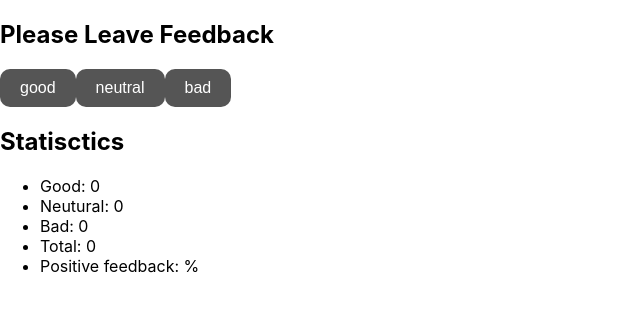
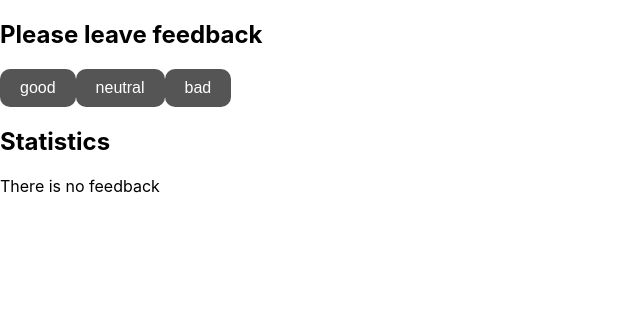
Before and after one commit to vazhavazh/goit-react-hw-02-feedback, a React (Create React App) app: page / in a window 1280 px wide. Shown: the top 312 px of the page, without its empty margins (0-640 px from the left). Built offline with nearby package versions, Linux system fonts and the light colour scheme.

Commit message:
1st finished with out styles

```diff
--- a/package.json
+++ b/package.json
@@ -4,7 +4,7 @@
   "private": true,
   "homepage": "https://goitacademy.github.io/react-homework-template/",
   "dependencies": {
-    "@emotion/react": "^11.10.6",
+    "@emotion/styled": "^11.10.6",
     "@testing-library/jest-dom": "^5.16.3",
     "@testing-library/react": "^12.1.4",
     "@testing-library/user-event": "^13.5.0",
@@ -40,6 +40,7 @@
     ]
   },
   "devDependencies": {
+    "@emotion/react": "^11.10.6",
     "prettier": "2.8.4"
   }
 }
--- a/src/App.jsx
+++ b/src/App.jsx
@@ -4,6 +4,9 @@ import { Statistics } from './components/Statistics/Statistics';
 
 import {FeedbackOptions} from './components/FeedbackOptions/FeedbackOptions'
 
+import { Section } from './components/Section/Section'
+
+import {Notification} from './components/Notification/Notification'
 
 export class App extends Component {
   static defaultProps = {};
@@ -40,12 +43,16 @@ export class App extends Component {
     const { good, neutral, bad } = this.state;
     return (
       <div>
-        <h2>Please Leave Feedback</h2>
+        <Section title="Please leave feedback">
           <FeedbackOptions
             options={Object.keys(this.state)}
             onLeaveFeedback={this.onLeaveFeedback}
           />
+        </Section>
 
+        <Section title="Statistics">
+          {this.countTotalFeedback() > 0
+            ? (
             <Statistics
             good={good}
             neutral={neutral}
@@ -53,6 +60,9 @@ export class App extends Component {
             total={this.countTotalFeedback()}
             positivePercentage={this.countPositiveFeedbackPercentage()}
           />
+          ):(<Notification message="There is no feedback" />)}
+
+        </Section>
       </div>
     );
   }
--- /dev/null
+++ b/src/components/Notification/Notification.jsx
@@ -0,0 +1,3 @@
+export const Notification = ({ message }) => {
+    return <span>{message}</span>;
+}
--- /dev/null
+++ b/src/components/Section/Section.jsx
@@ -0,0 +1,9 @@
+
+export const Section = ({ title, children }) => {
+    return (
+      <>
+            <h2>{title}</h2>
+            {children}
+      </>
+    );
+}
--- a/src/components/Statistics/Statistics.jsx
+++ b/src/components/Statistics/Statistics.jsx
@@ -6,8 +6,7 @@ total,
 positivePercentage,
 }) => {
     return (
-      <div>
-        <h2>Statisctics</h2>
+      <>
         <ul>
           <li>
             <span>Good: {good}</span>
@@ -25,6 +24,6 @@ positivePercentage,
             <span>Positive feedback: {positivePercentage} %</span>
           </li>
         </ul>
-      </div>
+      </>
     );
 };
```
Also changed, not shown: 1 other file (tests, documents, lock files or other folders). Lines whose indentation alone changed are shown as unchanged.
